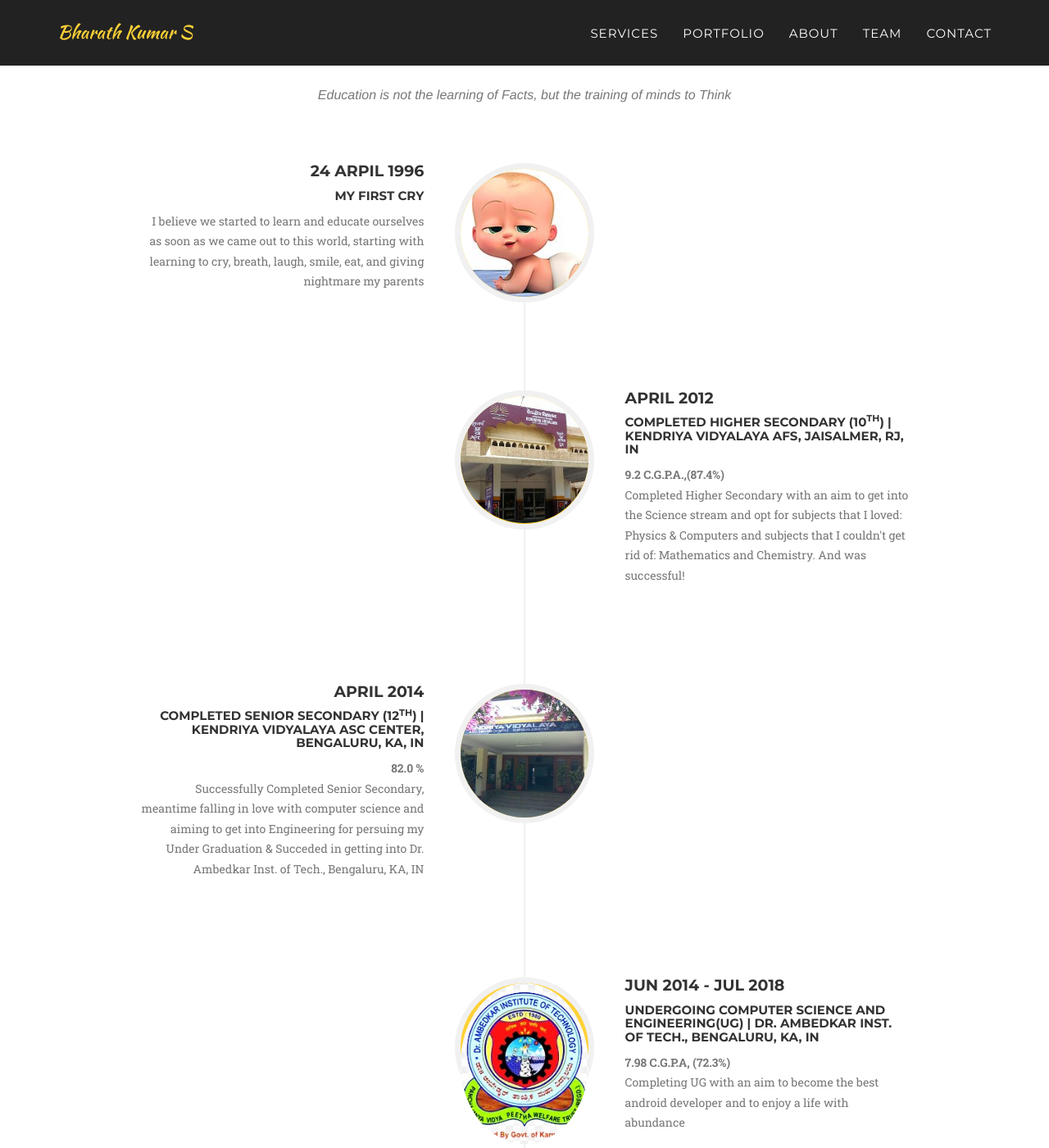
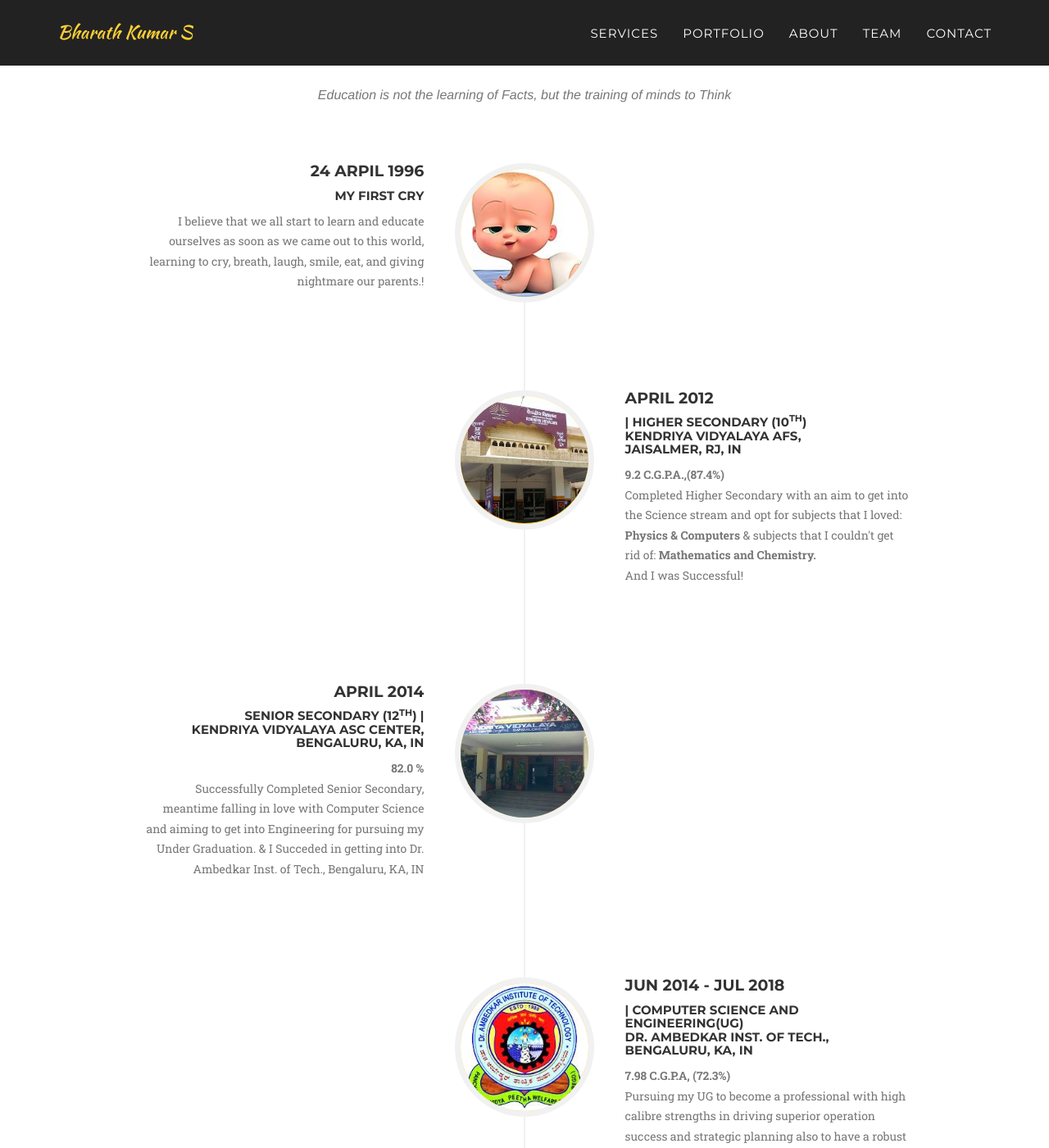
Before and after one commit to BharathKSunil/BharathKSunil.github.io, a Jekyll site: the page built from index.html, in a window 1280 px wide and 1400 px high, scrolled down 866 px. Shown: the whole window at 82% size. Built offline with Jekyll 4.4.1, drawn with Linux system fonts in a browser that asks for light colours; some web fonts are replaced; some of the changed text lies outside the part shown.

Commit message:
Updated Education Section

```diff
--- a/_includes/education.html
+++ b/_includes/education.html
@@ -20,7 +20,7 @@
                                     <h5 class="subheading">My First Cry</h5>
                                 </div>
                                 <div class="timeline-body">
-                                    <p class="text-muted">I believe we started to learn and educate ourselves as soon as we came out to this world, starting with learning to cry, breath, laugh, smile, eat, and giving nightmare my parents</p>
+                                    <p class="text-muted">I believe that we all start to learn and educate ourselves as soon as we came out to this world, learning to cry, breath, laugh, smile, eat, and giving nightmare our parents.!</p>
                                 </div>
                             </div>
                         </li>
@@ -31,11 +31,11 @@
                             <div class="timeline-panel">
                                 <div class="timeline-heading">
                                     <h4>APRIL 2012</h4>
-                                    <h5 class="subheading">Completed Higher Secondary (10<sup>th</sup>) | Kendriya Vidyalaya AFS, Jaisalmer, RJ, IN</h5>
+                                    <h5 class="subheading">| Higher Secondary (10<sup>th</sup>)<br/> Kendriya Vidyalaya AFS,<br/> Jaisalmer, RJ, IN</h5>
                                 </div>
                                 <div class="timeline-body">
                                     <p class="text-muted"><b>9.2 C.G.P.A.,(87.4%)</b><br/>
-														Completed Higher Secondary with an aim to get into the Science stream and opt for subjects that I loved: Physics &amp; Computers and subjects that I couldn't get rid of: Mathematics and Chemistry. And was successful!</p>
+														Completed Higher Secondary with an aim to get into the Science stream and opt for subjects that I loved: <b>Physics &amp; Computers</b> &amp; subjects that I couldn't get rid of: <b>Mathematics and Chemistry.</b><br/>And I was Successful!</p>
                                 </div>
                             </div>
                         </li>
@@ -46,11 +46,11 @@
                             <div class="timeline-panel">
                                 <div class="timeline-heading">
                                     <h4>APRIL 2014</h4>
-                                    <h5 class="subheading">Completed Senior Secondary (12<sup>th</sup>) | Kendriya Vidyalaya ASC center, Bengaluru, KA, IN</h5>
+                                    <h5 class="subheading">Senior Secondary (12<sup>th</sup>) |<br/>Kendriya Vidyalaya ASC Center,<br/> Bengaluru, KA, IN</h5>
                                 </div>
                                 <div class="timeline-body">
                                     <p class="text-muted"><b>82.0 %</b><br/>
-														Successfully Completed Senior Secondary, meantime falling in love with computer science and aiming to get into Engineering for persuing my Under Graduation &amp; Succeded in getting into Dr. Ambedkar Inst. of Tech., Bengaluru, KA, IN</p>
+														Successfully Completed Senior Secondary, meantime falling in love with Computer Science and aiming to get into Engineering for pursuing my Under Graduation. &amp; I Succeded in getting into Dr. Ambedkar Inst. of Tech., Bengaluru, KA, IN</p>
                                 </div>
                             </div>
                         </li>
@@ -61,11 +61,11 @@
                             <div class="timeline-panel">
                                 <div class="timeline-heading">
                                     <h4>JUN 2014 - JUL 2018</h4>
-                                    <h5 class="subheading">Undergoing Computer Science and Engineering(UG) | Dr. Ambedkar Inst. of Tech., Bengaluru, KA, IN</h5>
+                                    <h5 class="subheading">| Computer Science and Engineering(UG)<br/>Dr. Ambedkar Inst. of Tech.,<br/>Bengaluru, KA, IN</h5>
                                 </div>
                                 <div class="timeline-body">
                                     <p class="text-muted"><b>7.98 C.G.P.A, (72.3%)</b><br/>
-														Completing UG with an aim to become the best android developer and to enjoy a life with abundance</p>
+														Pursuing my UG to become a professional with high calibre strengths in driving superior operation success and strategic planning also to have a robust background in Software Development with compliance to best coding standards.</p>
                                 </div>
                             </div>
                         </li>
```
Also changed, not shown: img/education/4.jpg.
